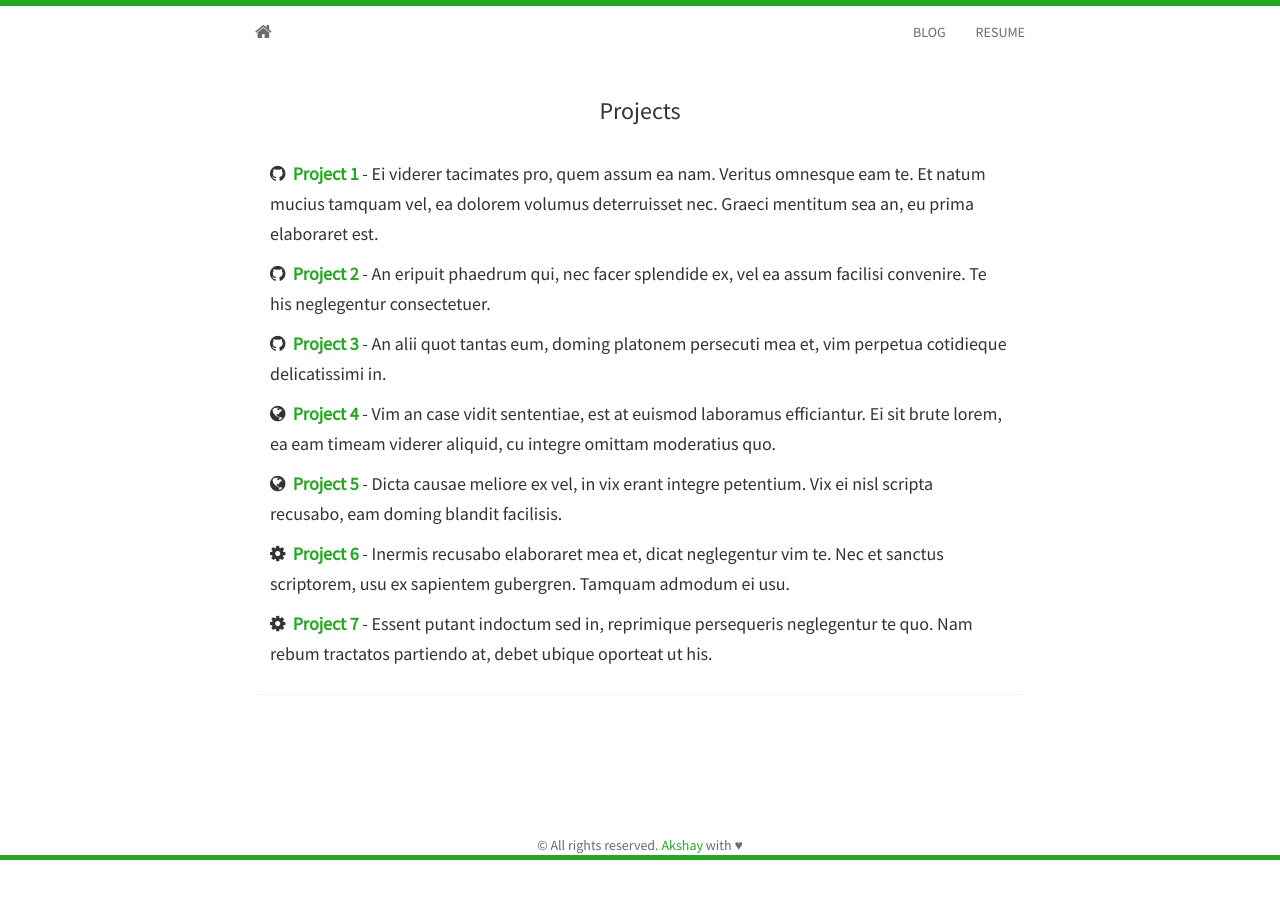
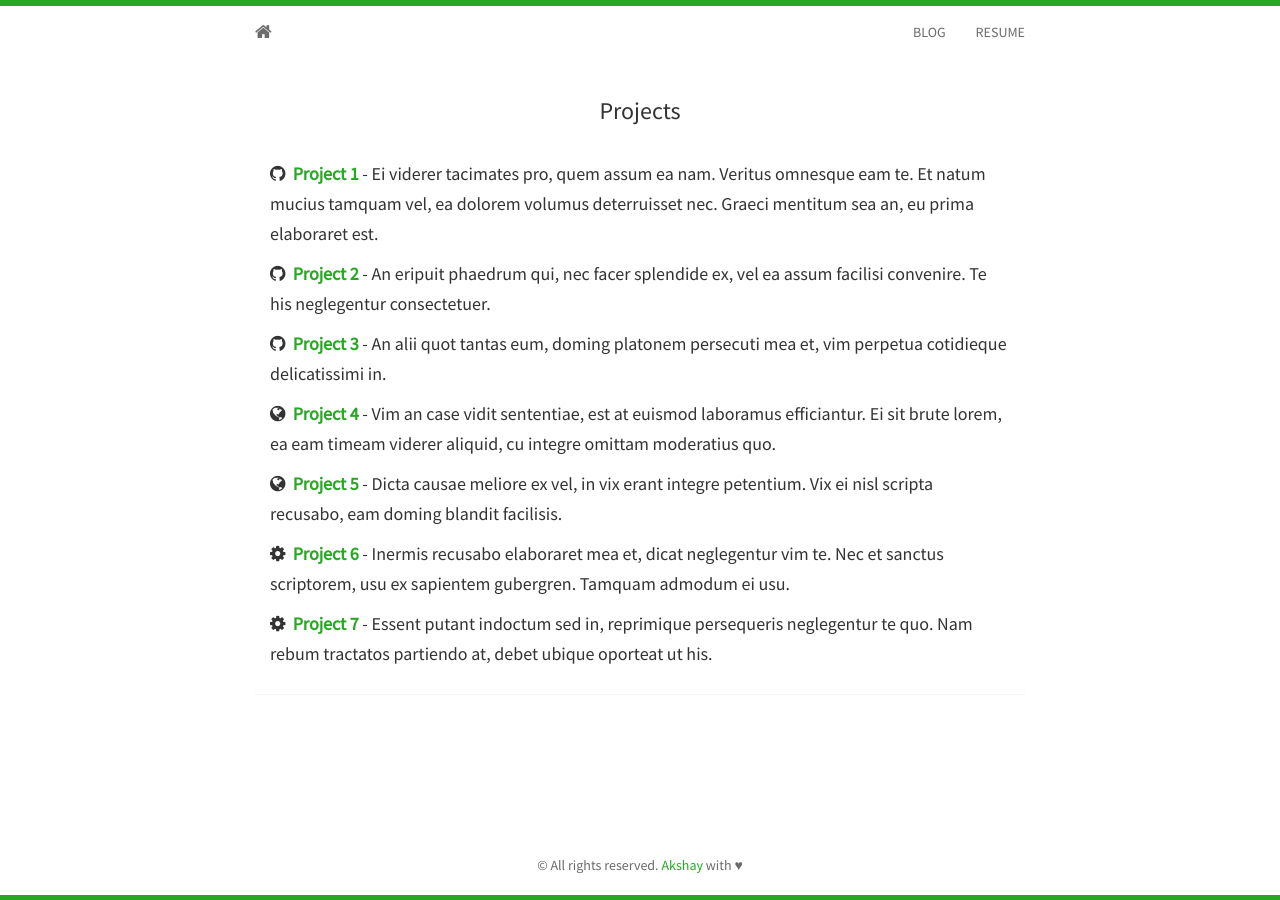
Before and after one commit to Akshaykishore/AkshayKishore.github.io, a Jekyll site: the page built from projects.html, in a window 1280 px wide. Built offline with Jekyll 4.4.1, drawn with Linux system fonts in a browser that asks for light colours; nearby versions of some CDN libraries.

Commit message:
Create main.css

```diff
--- a/static/css/main.css
+++ b/static/css/main.css
@@ -94,8 +94,8 @@ body {
   text-align: center;
 }
 .container .text-muted {
- /* margin: 20px 0;*/
-	margin: 0 auto;
+  margin: 20px 0;
+
 }
 .container a {
   color: #27A822;
@@ -132,7 +132,7 @@ body {
 }
 .panel-body {
   padding-top: -10px;
-  text-align: left;
+
 }
 .social {
   padding-top: 12px;
```
